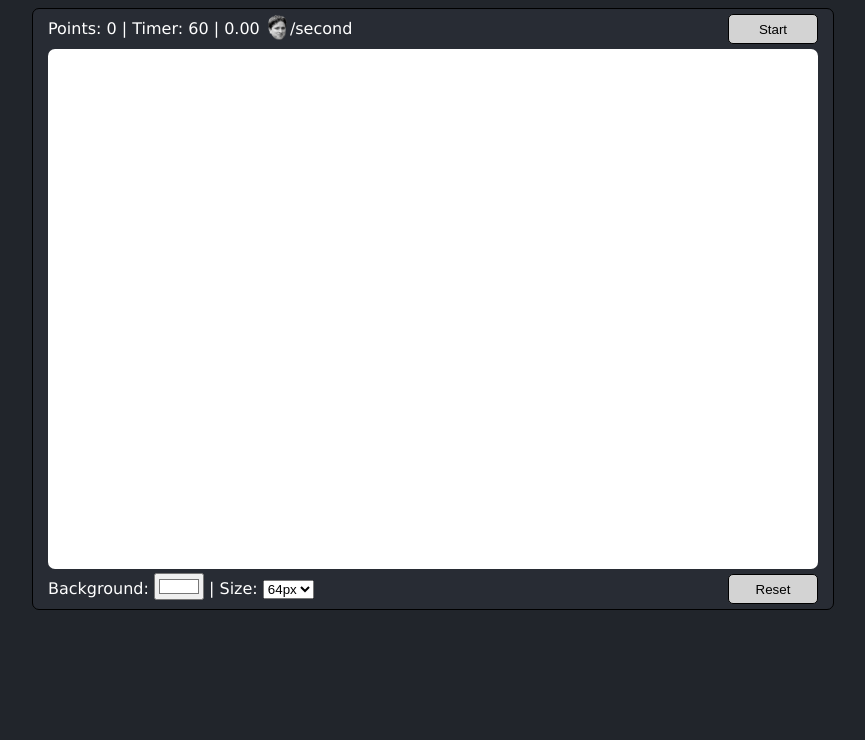
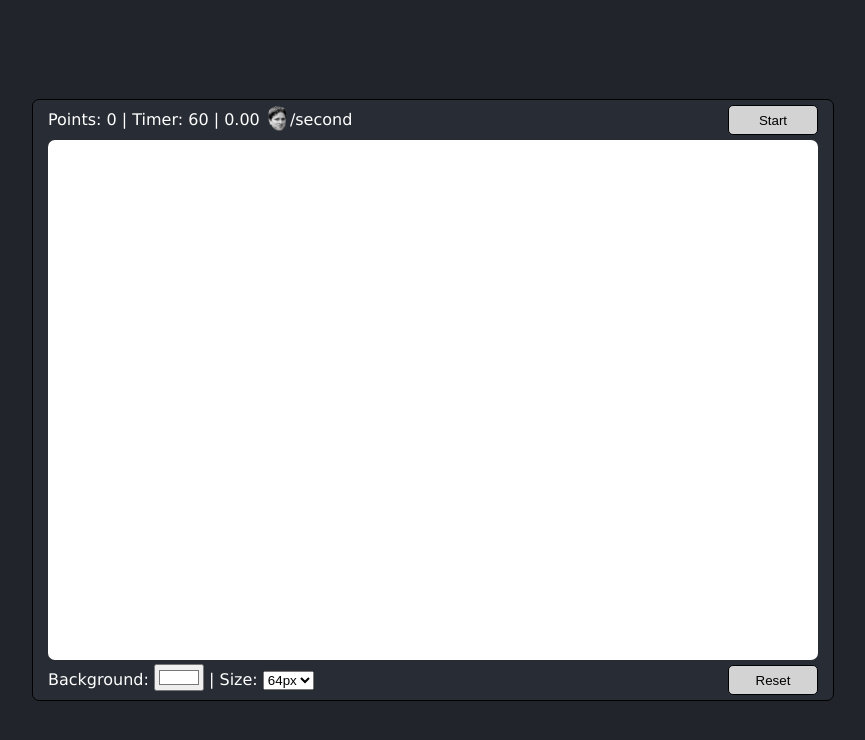
Before and after one commit to kiralybence/kappa-clicker, a plain HTML site: page index.html in a window 1280 px wide. Shown: the whole page, without its empty margins (207-1072 px from the left). Drawn offline with nearby package versions, Linux system fonts and the light colour scheme.

Commit message:
Vertical center

```diff
--- a/css/style.css
+++ b/css/style.css
@@ -14,13 +14,14 @@ body{
 	background-color: #21252b;
 	font-family: verdana;
 	color: white;
+	margin: 0;
+	padding: 0;
 }
 
-#container{
+#game {
 	background-color: #282c34;
 	border: 1px solid black;
 	border-radius: 7px;
-	margin: 0 auto;
 	width: 800px;
 	height: 600px;
 }
@@ -73,3 +74,16 @@ audio{
 	height: 25px;
 	margin-bottom: 5px;
 }
+
+.vertical-center {
+	margin: 0 auto;
+	position: relative;
+	top: 50%;
+	-ms-transform: translateY(-50%);
+	transform: translateY(-50%);
+}
+
+#container {
+	width: 100%;
+	height: 100vh;
+}
--- a/index.html
+++ b/index.html
@@ -11,6 +11,7 @@
 
 <body>
 	<div id="container">
+		<div id="game" class="vertical-center">
 			<div id="scorebar">
 				Points: <span id="points">0</span> | Timer: <span id="timer">60</span> | <span id="hitsPerSec">0.00</span> <img src="img/kappa.png" id="hit">/second
 				<button id="startButton">Start</button>
@@ -31,6 +32,7 @@
 				<button id="resetButton">Reset</button>
 			</div>
 		</div>
+	</div>
 
 	<audio id="clickSound" src="sounds/defaultclick.wav"></audio>
 	<audio id="endSound" src="sounds/defaultend.wav"></audio>
```
Lines whose indentation alone changed are shown as unchanged.
